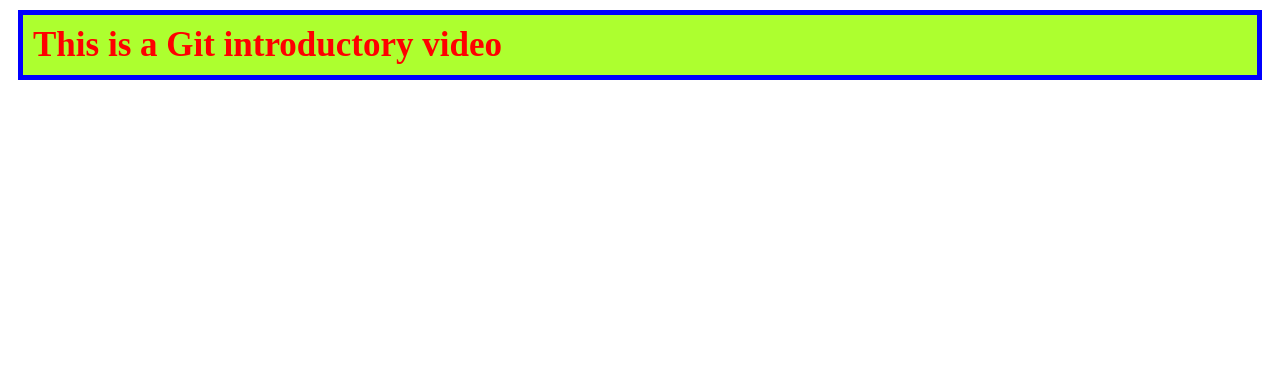
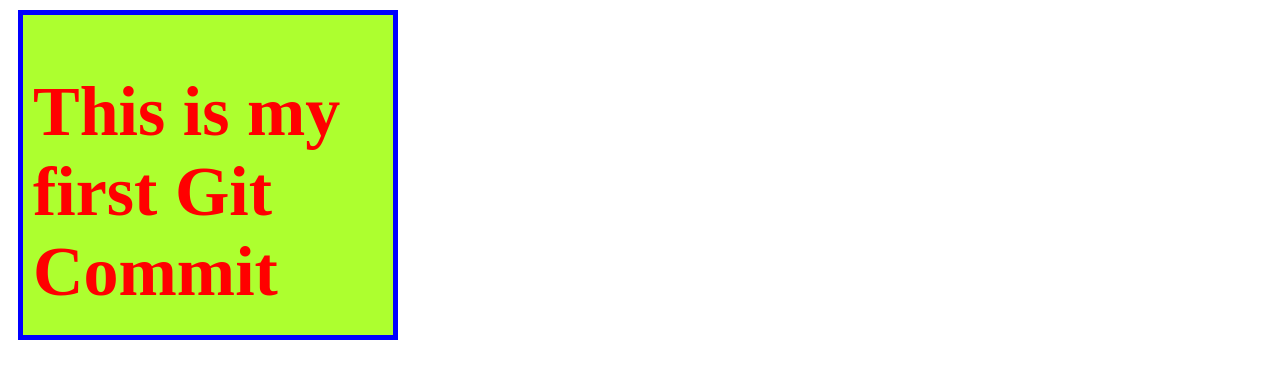
Before and after one commit to AbuRushdNakib99/3.Practice-git, a plain HTML site: page index.html in a window 1280 px wide. Drawn offline with Linux system fonts and the light colour scheme.

Commit message:
this is second commit..and i change h1 to div

```diff
--- a/index.html
+++ b/index.html
@@ -8,6 +8,9 @@
     <link rel="stylesheet" href="style.css">
 </head>
 <body>
-    <h1>This is a Git introductory video</h1>
+    <div>
+        <h1>This is my first Git Commit</h1>
+    </div>
+
 </body>
 </html>
--- a/style.css
+++ b/style.css
@@ -1,8 +1,10 @@
-h1{
+div{
     color: red;
     font-size: 35px;
     background-color: greenyellow;
     border: 5px solid blue;
     padding: 10px;
     margin: 10px;
+    height: 300px;
+    width: 350px;
 }
```
